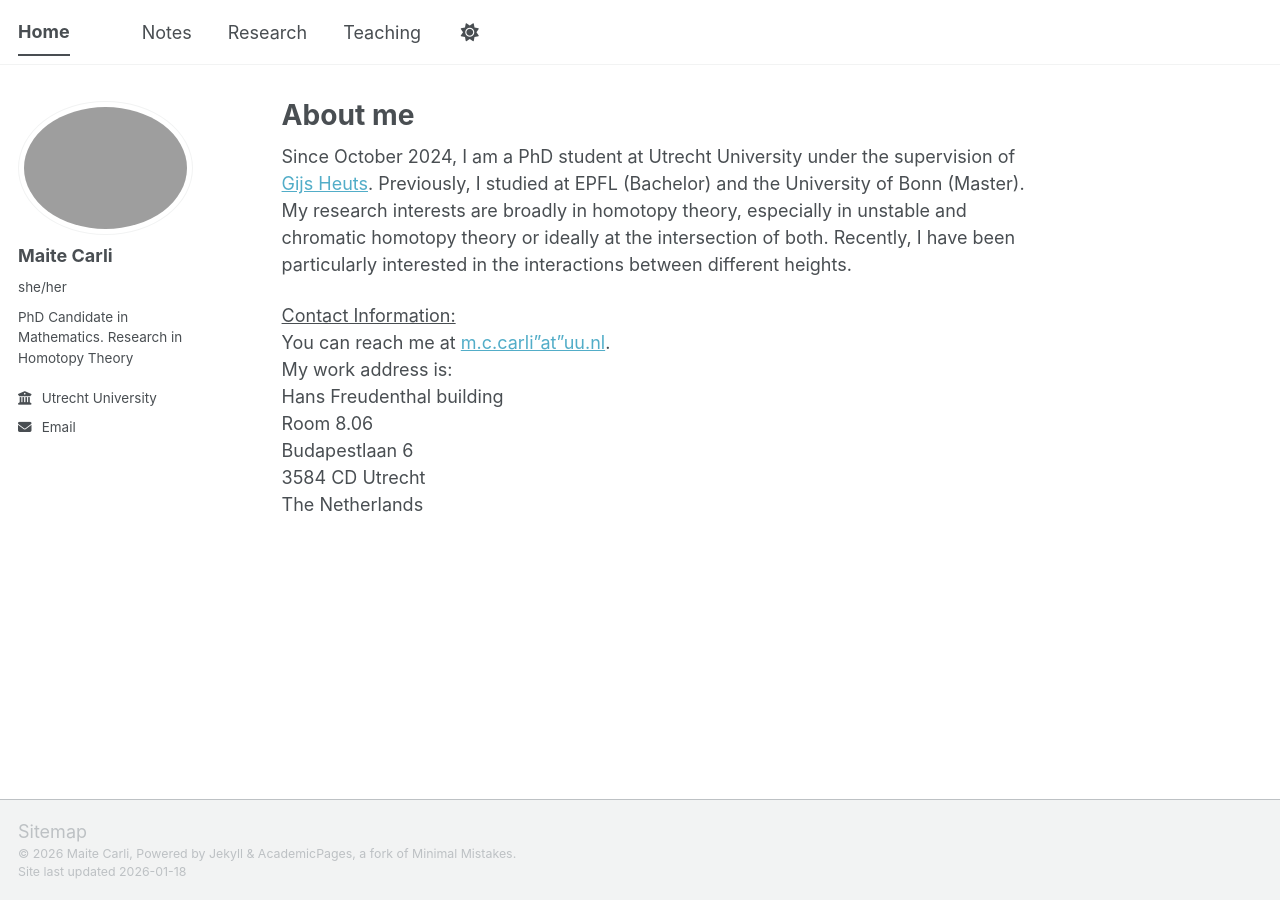
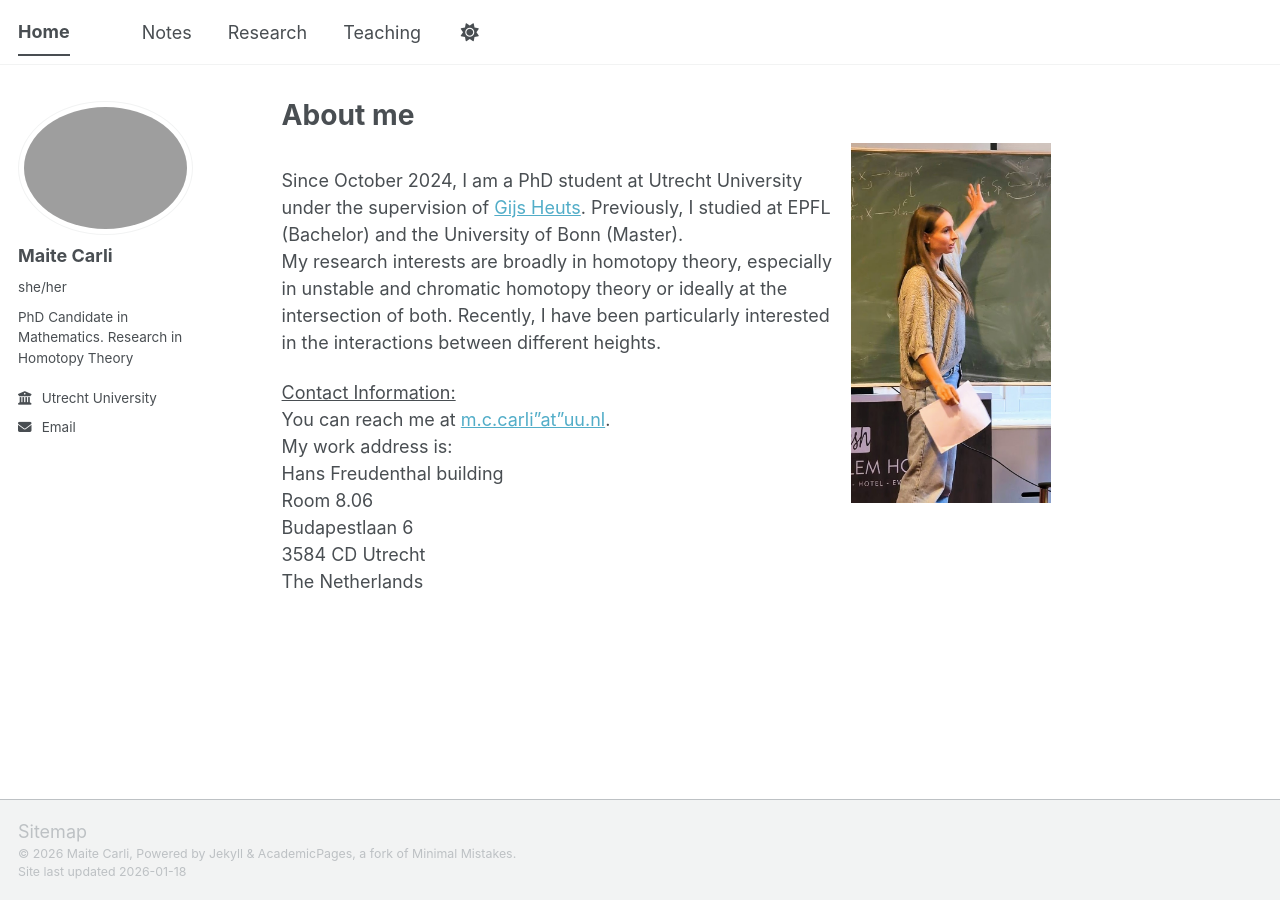
Before and after one commit to Maite-Carli/Maite-Carli.github.io, a Jekyll site: the page built from _pages/about.md, in a window 1280 px wide. Built offline with Jekyll 4.4.1, drawn with Linux system fonts in a browser that asks for light colours; a script bundle is joined from its source files by our own code; library files that are not in the unit come from our copies.

Commit message:
Update about.md

```diff
--- a/_pages/about.md
+++ b/_pages/about.md
@@ -6,6 +6,8 @@
   - /about/
   - /about.html
 ---
+<img src="/images/IMG_7860.jpg" alt="My Picture" width="200" style="float:right; margin-left: 15px;">
+
 Since October 2024, I am a PhD student at Utrecht University under the supervision of [Gijs Heuts](https://sites.google.com/site/gijsheuts/home). Previously, I studied at EPFL (Bachelor) and the University of Bonn (Master).
 My research interests are broadly in homotopy theory, especially in unstable and chromatic homotopy theory or ideally at the intersection of both. Recently, I have been particularly interested in the interactions between different heights.
 
```
